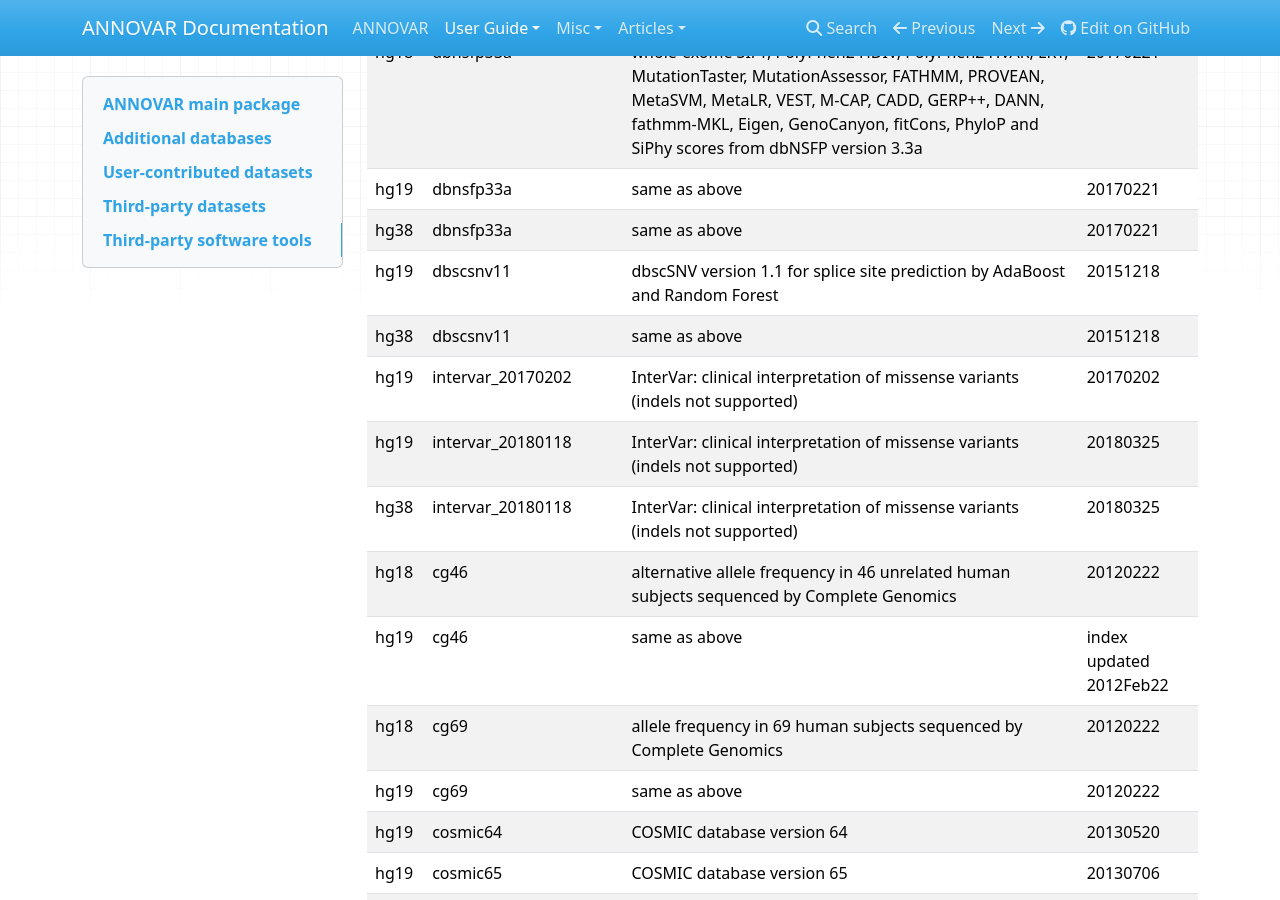
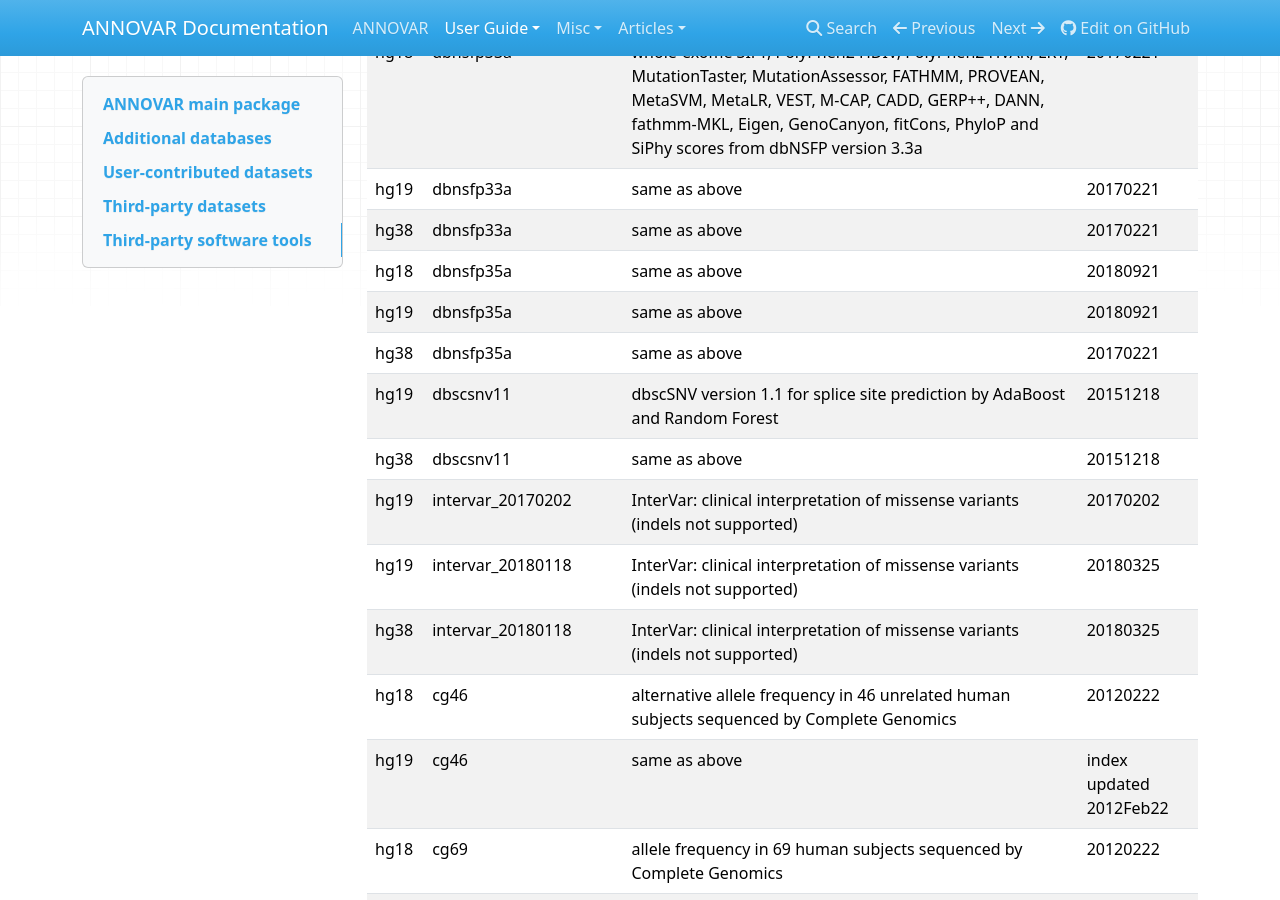
Before and after one commit to WGLab/doc-ANNOVAR, an MkDocs documentation site: the page built from docs/user-guide/download.md, in a window 1280 px wide and 900 px high, scrolled down 1650 px. Built offline with MkDocs 1.6.1, drawn with Linux system fonts in a browser that asks for light colours; nearby versions of some CDN libraries; comment, search, counter and statistics services are not loaded; old or Windows-style settings are respelled for this version of MkDocs.

Commit message:
Update download.md

```diff
--- a/docs/user-guide/download.md
+++ b/docs/user-guide/download.md
@@ -45,6 +45,9 @@ Several very commonly used annotation databases for human genomes are additional
 | hg18 | dbnsfp33a | whole-exome SIFT, PolyPhen2 HDIV, PolyPhen2 HVAR, LRT, MutationTaster, MutationAssessor, FATHMM, PROVEAN, MetaSVM, MetaLR, VEST, M-CAP, CADD, GERP++, DANN, fathmm-MKL, Eigen, GenoCanyon, fitCons, PhyloP and SiPhy scores from dbNSFP version 3.3a | 20170221 |
 | hg19 | dbnsfp33a | same as above |  20170221 |
 | hg38 | dbnsfp33a | same as above | 20170221 |
+| hg18 | dbnsfp35a | same as above |  20180921 |
+| hg19 | dbnsfp35a | same as above |  20180921 |
+| hg38 | dbnsfp35a | same as above | 20170221 |
 | hg19 | dbscsnv11 | dbscSNV version 1.1 for splice site prediction by AdaBoost and Random Forest | 20151218 |
 | hg38 | dbscsnv11 | same as above | 20151218 |
 | hg19 | intervar_20170202 | InterVar: clinical interpretation of missense variants (indels not supported)| 20170202 |
```
